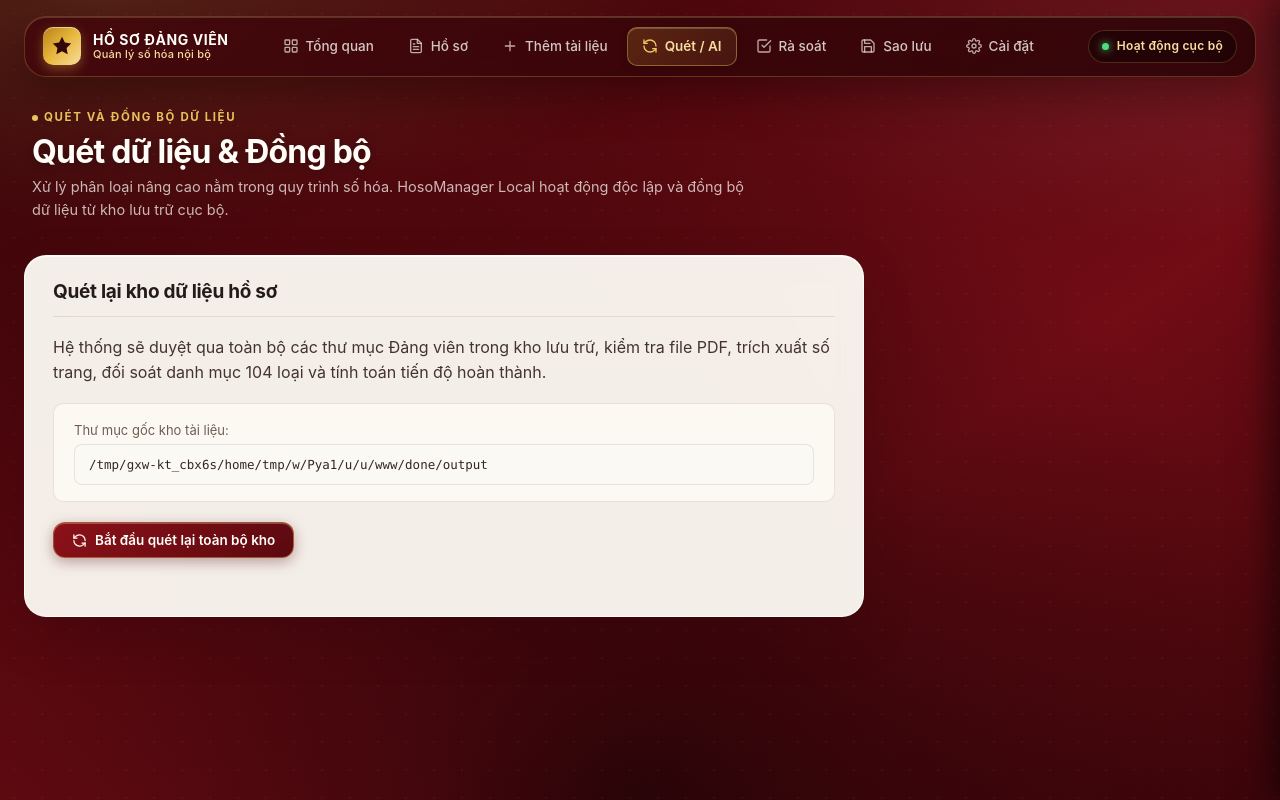
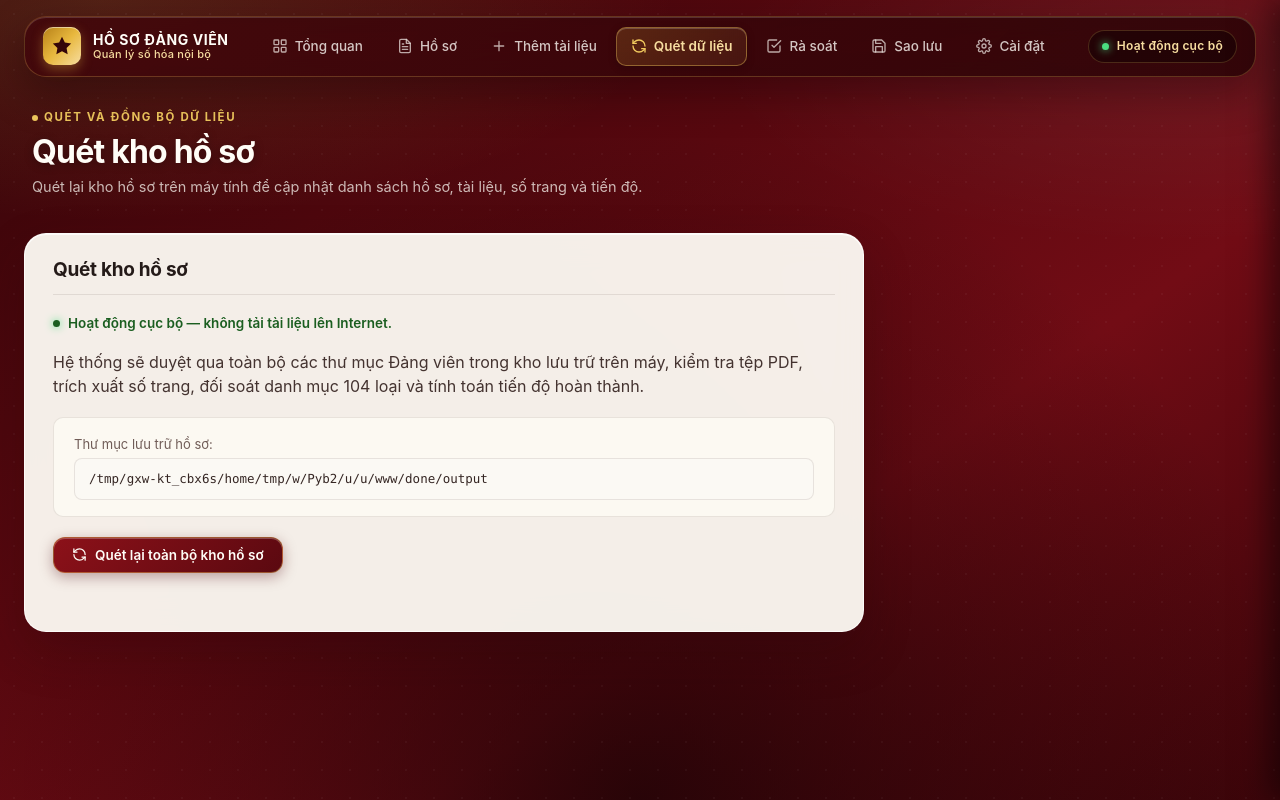
Before and after one commit to vi-phuong-158/hoso-digitization-manager-local, a FastAPI app: page /scan in a window 1280 px wide. Run offline with FastAPI, Linux system fonts and the light colour scheme; some web fonts are replaced.

Commit message:
fix(ui): finalize Vietnamese local scan terminology

```diff
--- a/app/manager/templates/backup.html
+++ b/app/manager/templates/backup.html
@@ -6,7 +6,7 @@
   <div>
     <p class="eyebrow">AN TOÀN DỮ LIỆU CỤC BỘ</p>
     <h1>Sao lưu dữ liệu hồ sơ</h1>
-    <p class="lead-muted">File PDF được lưu trực tiếp trên ổ đĩa cục bộ. Hệ thống hỗ trợ kết xuất bản sao an toàn cho cơ sở dữ liệu SQLite.</p>
+    <p class="lead-muted">Tệp PDF được lưu trực tiếp trên ổ đĩa cục bộ. Hệ thống hỗ trợ kết xuất bản sao an toàn cho cơ sở dữ liệu SQLite.</p>
   </div>
 </section>
 
@@ -16,7 +16,7 @@
   </div>
 
   <div style="margin-bottom:20px;">
-    <label style="display:block;font-size:13px;font-weight:600;color:var(--ink-800);margin-bottom:6px;">Thư mục kho tài liệu PDF chính thức:</label>
+    <label style="display:block;font-size:13px;font-weight:600;color:var(--ink-800);margin-bottom:6px;">Thư mục lưu trữ hồ sơ:</label>
     <div class="path">{{ data_root }}</div>
   </div>
 
@@ -27,7 +27,7 @@
 
   <div style="background:var(--surface-subtle);border-left:3px solid var(--gold-600);padding:14px 18px;border-radius:0 8px 8px 0;margin-bottom:24px;">
     <p style="margin:0;font-size:13.5px;color:var(--ink-850);">
-      <strong>Khuyến nghị an toàn:</strong> Định kỳ sao chép toàn bộ thư mục kho tài liệu và file database sang ổ cứng ngoài hoặc máy chủ lưu trữ chuyên dụng để đảm bảo an toàn tuyệt đối.
+      <strong>Khuyến nghị an toàn:</strong> Định kỳ sao chép toàn bộ thư mục lưu trữ hồ sơ và tệp cơ sở dữ liệu sang ổ cứng ngoài hoặc thiết bị lưu trữ chuyên dụng để đảm bảo an toàn tuyệt đối.
     </p>
   </div>
 
--- a/app/manager/templates/base.html
+++ b/app/manager/templates/base.html
@@ -35,9 +35,9 @@
           <svg viewBox="0 0 24 24"><path d="M12 5v14M5 12h14"/></svg>
           <span>Thêm tài liệu</span>
         </a>
-        <a href="/scan" class="nav-link" data-nav="scan" title="Quét / Trí tuệ nhân tạo">
+        <a href="/scan" class="nav-link" data-nav="scan" title="Quét và đồng bộ dữ liệu">
           <svg viewBox="0 0 24 24"><path d="M21 12a9 9 0 0 0-9-9 9.75 9.75 0 0 0-6.74 2.74L3 8"/><path d="M3 3v5h5"/><path d="M3 12a9 9 0 0 0 9 9 9.75 9.75 0 0 0 6.74-2.74L21 16"/><path d="M16 16h5v5"/></svg>
-          <span>Quét / AI</span>
+          <span>Quét dữ liệu</span>
         </a>
         <a href="/reviews" class="nav-link" data-nav="reviews">
           <svg viewBox="0 0 24 24"><path d="M9 11l3 3L22 4"/><path d="M21 12v7a2 2 0 0 1-2 2H5a2 2 0 0 1-2-2V5a2 2 0 0 1 2-2h11"/></svg>
@@ -53,7 +53,7 @@
         </a>
       </nav>
 
-      <div class="header-status">
+      <div class="header-status" title="Ứng dụng hoạt động trên máy tính, không cần kết nối Internet.">
         <span class="status-dot" aria-hidden="true"></span>
         <span>Hoạt động cục bộ</span>
       </div>
@@ -101,7 +101,7 @@
         <li>
           <a href="/scan" class="mobile-nav-link" data-nav="scan">
             <svg viewBox="0 0 24 24"><path d="M21 12a9 9 0 0 0-9-9 9.75 9.75 0 0 0-6.74 2.74L3 8"/><path d="M3 3v5h5"/><path d="M3 12a9 9 0 0 0 9 9 9.75 9.75 0 0 0 6.74-2.74L21 16"/><path d="M16 16h5v5"/></svg>
-            <span>Quét / Trí tuệ nhân tạo</span>
+            <span>Quét dữ liệu</span>
           </a>
         </li>
         <li>
@@ -125,7 +125,7 @@
       </ul>
 
       <div class="mobile-drawer-foot">
-        <div class="header-status" style="display:flex;">
+        <div class="header-status" style="display:flex;" title="Ứng dụng hoạt động trên máy tính, không cần kết nối Internet.">
           <span class="status-dot" aria-hidden="true"></span>
           <span>Hoạt động cục bộ</span>
         </div>
--- a/app/manager/templates/case_detail.html
+++ b/app/manager/templates/case_detail.html
@@ -80,7 +80,7 @@
             <th>Tên tài liệu</th>
             <th style="width:50px;text-align:center;">ƯT</th>
             <th>Trạng thái</th>
-            <th style="text-align:center;width:60px;">Số file</th>
+            <th style="text-align:center;width:60px;">Số tệp</th>
           </tr>
         </thead>
         <tbody>
@@ -118,7 +118,7 @@
   <section class="panel">
     <div class="panel-header">
       <h2>Tài liệu thực tế trong hồ sơ</h2>
-      <span class="muted" style="font-size:12.5px;">{{ documents|length }} file PDF</span>
+      <span class="muted" style="font-size:12.5px;">{{ documents|length }} tệp PDF</span>
     </div>
     <ul class="file-list">
       {% for doc in documents %}
@@ -134,7 +134,7 @@
       </li>
       {% else %}
       <li style="padding:32px 0;text-align:center;" class="muted">
-        Chưa có file PDF hợp lệ trong thư mục hồ sơ. Nhấn "+ Thêm tài liệu" để tải lên.
+        Chưa có tệp PDF hợp lệ trong thư mục hồ sơ. Nhấn "+ Thêm tài liệu" để tải lên.
       </li>
       {% endfor %}
     </ul>
--- a/app/manager/templates/cases.html
+++ b/app/manager/templates/cases.html
@@ -60,7 +60,7 @@
         <th>Họ tên Đảng viên</th>
         <th>Số CCCD</th>
         <th>Đơn vị / Chi bộ</th>
-        <th style="text-align:center;">Số file</th>
+        <th style="text-align:center;">Số tệp</th>
         <th style="text-align:center;">Đã có</th>
         <th style="text-align:center;">Còn thiếu</th>
         <th style="min-width:130px;">Tiến độ</th>
--- a/app/manager/templates/dashboard.html
+++ b/app/manager/templates/dashboard.html
@@ -166,7 +166,7 @@
 </div>
 
 <div class="scan-meta-bar">
-  <span><strong>Trạng thái kho tài liệu:</strong> Sẵn sàng · Hoạt động cục bộ</span>
+  <span><strong>Trạng thái kho hồ sơ:</strong> Sẵn sàng · Hoạt động cục bộ</span>
   <span>Lần quét gần nhất: <strong class="tabular">{{ last_run.ended_at|format_datetime if last_run and last_run.ended_at else 'Chưa quét' }}</strong></span>
 </div>
 <div id="dashboard-scan-message" class="form-error" role="alert" style="display:none;margin-top:8px;"></div>
@@ -187,14 +187,14 @@ async function postScan() {
       location.reload();
     } else {
       if (msg) {
-        msg.textContent = '[!] Không thực hiện được quét dữ liệu.';
+        msg.textContent = '[!] Không thể quét kho hồ sơ.';
         msg.style.display = 'inline-block';
       }
       if (btn) { btn.disabled = false; btn.textContent = 'Quét lại dữ liệu'; }
     }
   } catch (err) {
     if (msg) {
-      msg.textContent = '[!] Lỗi kết nối khi quét dữ liệu.';
+      msg.textContent = '[!] Lỗi kết nối khi quét kho hồ sơ.';
       msg.style.display = 'inline-block';
     }
     if (btn) { btn.disabled = false; btn.textContent = 'Quét lại dữ liệu'; }
--- a/app/manager/templates/review_case.html
+++ b/app/manager/templates/review_case.html
@@ -13,7 +13,7 @@
   <div>
     <p class="eyebrow">RÀ SOÁT CHI TIẾT HỒ SƠ</p>
     <h1>{{ case.person_name_display or case.folder_name }}</h1>
-    <p class="lead-muted">Manager kiểm tra metadata và checklist cục bộ; phân loại và tách gộp tự động thuộc công cụ Pipeline.</p>
+    <p class="lead-muted">Ứng dụng quản lý hồ sơ kiểm tra thông tin và đối soát danh mục tài liệu cục bộ trên máy tính.</p>
   </div>
   <div>
     <a href="/cases/{{ case.id }}" class="button primary sm">
@@ -54,7 +54,7 @@
             <th style="width:50px;">Mã</th>
             <th>Tên tài liệu</th>
             <th>Trạng thái</th>
-            <th style="text-align:center;width:60px;">Số file</th>
+            <th style="text-align:center;width:60px;">Số tệp</th>
           </tr>
         </thead>
         <tbody>
--- a/app/manager/templates/reviews.html
+++ b/app/manager/templates/reviews.html
@@ -6,7 +6,7 @@
   <div>
     <p class="eyebrow">RÀ SOÁT CỤC BỘ</p>
     <h1>Rà soát & Đối soát hồ sơ</h1>
-    <p class="lead-muted">Kiểm tra tính đầy đủ của checklist 104 loại, tính toàn vẹn file PDF và cảnh báo metadata trên từng hồ sơ.</p>
+    <p class="lead-muted">Kiểm tra tính đầy đủ của checklist 104 loại, tính toàn vẹn tệp PDF và cảnh báo dữ liệu trên từng hồ sơ.</p>
   </div>
 </section>
 
--- a/app/manager/templates/scan.html
+++ b/app/manager/templates/scan.html
@@ -1,31 +1,37 @@
 {% extends "base.html" %}
-{% block title %}Quét / Trí tuệ nhân tạo — Hồ sơ Đảng viên{% endblock %}
+{% block title %}Quét và đồng bộ dữ liệu — Hồ sơ Đảng viên{% endblock %}
 
 {% block content %}
 <section class="page-head">
   <div>
     <p class="eyebrow">QUÉT VÀ ĐỒNG BỘ DỮ LIỆU</p>
-    <h1>Quét dữ liệu & Đồng bộ</h1>
-    <p class="lead-muted">Xử lý phân loại nâng cao nằm trong quy trình số hóa. HosoManager Local hoạt động độc lập và đồng bộ dữ liệu từ kho lưu trữ cục bộ.</p>
+    <h1>Quét kho hồ sơ</h1>
+    <p class="lead-muted">Quét lại kho hồ sơ trên máy tính để cập nhật danh sách hồ sơ, tài liệu, số trang và tiến độ.</p>
   </div>
 </section>
 
 <div class="panel" style="max-width: 840px;">
   <div class="panel-header">
-    <h2>Quét lại kho dữ liệu hồ sơ</h2>
+    <h2>Quét kho hồ sơ</h2>
   </div>
+
+  <div style="display:flex;align-items:center;gap:8px;margin-bottom:16px;color:#1b5e20;font-size:13.5px;font-weight:600;">
+    <span class="status-dot" style="background:#1b5e20;"></span>
+    <span>Hoạt động cục bộ — không tải tài liệu lên Internet.</span>
+  </div>
+
   <p style="color:var(--ink-800);margin-bottom:18px;">
-    Hệ thống sẽ duyệt qua toàn bộ các thư mục Đảng viên trong kho lưu trữ, kiểm tra file PDF, trích xuất số trang, đối soát danh mục 104 loại và tính toán tiến độ hoàn thành.
+    Hệ thống sẽ duyệt qua toàn bộ các thư mục Đảng viên trong kho lưu trữ trên máy, kiểm tra tệp PDF, trích xuất số trang, đối soát danh mục 104 loại và tính toán tiến độ hoàn thành.
   </p>
 
   <div style="background:var(--surface-subtle);border:1px solid var(--border-subtle);border-radius:10px;padding:16px 20px;margin-bottom:20px;">
-    <div style="font-size:13px;color:var(--ink-600);margin-bottom:4px;">Thư mục gốc kho tài liệu:</div>
+    <div style="font-size:13px;color:var(--ink-600);margin-bottom:4px;">Thư mục lưu trữ hồ sơ:</div>
     <div class="path">{{ settings.data_root }}</div>
   </div>
 
   <button class="button primary" id="btn-run-scan" onclick="runScan()">
     <svg viewBox="0 0 24 24"><path d="M21 12a9 9 0 0 0-9-9 9.75 9.75 0 0 0-6.74 2.74L3 8"/><path d="M3 3v5h5"/><path d="M3 12a9 9 0 0 0 9 9 9.75 9.75 0 0 0 6.74-2.74L21 16"/><path d="M16 16h5v5"/></svg>
-    <span>Bắt đầu quét lại toàn bộ kho</span>
+    <span>Quét lại toàn bộ kho hồ sơ</span>
   </button>
 
   <p id="scan-result" class="form-message" style="margin-top:14px;"></p>
@@ -36,7 +42,7 @@ async function runScan() {
   const btn = document.getElementById('btn-run-scan');
   const result = document.getElementById('scan-result');
   btn.disabled = true;
-  result.textContent = 'Đang tiến hành quét thư mục...';
+  result.textContent = 'Đang quét kho hồ sơ...';
 
   const token = document.cookie.split('csrf_token=')[1]?.split(';')[0] || '';
   try {
@@ -47,13 +53,13 @@ async function runScan() {
     const d = await r.json();
     btn.disabled = false;
     if (r.ok) {
-      result.textContent = `Quét hoàn tất: Đã nhận diện ${d.folders_seen || 0} thư mục hồ sơ (${d.documents_seen || 0} tài liệu).`;
+      result.textContent = `Quét hoàn tất: đã cập nhật ${d.folders_seen || 0} hồ sơ và ${d.documents_seen || 0} tài liệu.`;
     } else {
-      result.textContent = d.detail || 'Không thực hiện được quét dữ liệu.';
+      result.textContent = d.detail || 'Không thể quét kho hồ sơ. Vui lòng kiểm tra lại thư mục lưu trữ.';
     }
   } catch (e) {
     btn.disabled = false;
-    result.textContent = 'Lỗi kết nối khi thực hiện quét.';
+    result.textContent = 'Không thể quét kho hồ sơ. Vui lòng kiểm tra lại thư mục lưu trữ.';
   }
 }
 </script>
```
Also changed, not shown: app/manager/templates/manual_add.html (+12 -12 lines), app/manager/templates/settings.html (+5 -5 lines), app/manager/ui_labels.py (+5 -5 lines), tests/manager/test_ui_localization.py (+37 -6 lines).
